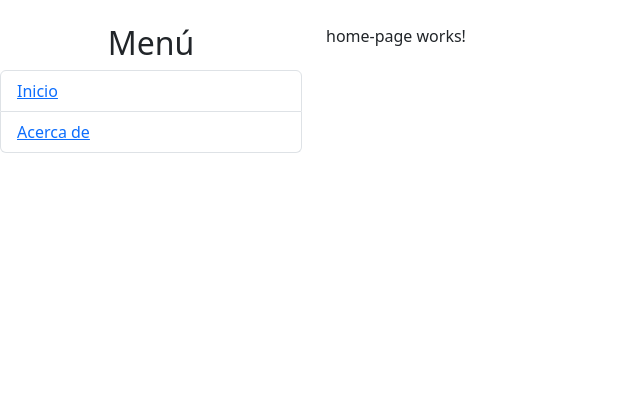
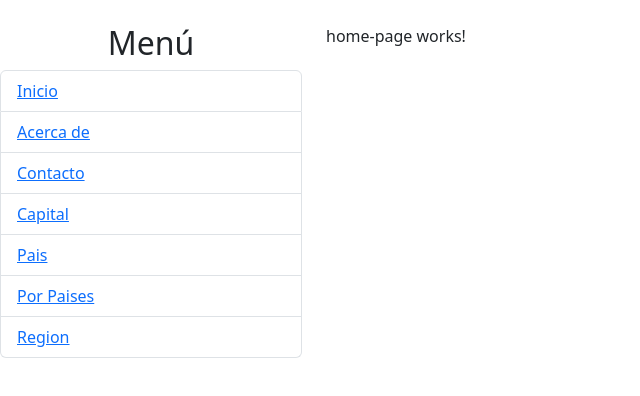
Before and after one commit to Gbo-eng/countryApp, an Angular app in the folder countryApp/: page / in a window 1280 px wide. Shown: the top 396 px of the page, without its empty margins (0-640 px from the left). Built offline with nearby package versions, Linux system fonts and the light colour scheme.

Commit message:
Intento p15

```diff
--- a/countryApp/src/app/app.component.ts
+++ b/countryApp/src/app/app.component.ts
@@ -1,6 +1,7 @@
 import { Component } from '@angular/core';
 import { RouterOutlet } from '@angular/router';
-import { SidebarComponent } from './shared/component/sidebar/sidebar.component';
+import { SidebarComponent } from './shared/components/sidebar/sidebar.component';
+import { SearchBoxComponent } from './shared/components/searchBox/searchBox.component';
 // import { AboutPageComponent } from './shared/pages/about-page/about-page.component';
 // import { ContactPageComponent } from './shared/pages/contact-page/contact-page.component';
 // import { HomePageComponent } from './shared/pages/home-page/home-page.component';
@@ -8,7 +9,7 @@ import { SidebarComponent } from './shared/component/sidebar/sidebar.component';
 @Component({
   selector: 'app-root',
   standalone: true,
-  imports: [RouterOutlet,SidebarComponent],
+  imports: [RouterOutlet,SidebarComponent,SearchBoxComponent],
   templateUrl: './app.component.html',
   styleUrl: './app.component.css'
 })
--- a/countryApp/src/app/app.routes.ts
+++ b/countryApp/src/app/app.routes.ts
@@ -25,6 +25,5 @@ export const routes: Routes = [
     {
         path: 'region',
         loadChildren: () => import('./countries/country.routes').then((m) => m.countryRoutes),
-    },
-
+    }
 ];
--- a/countryApp/src/app/countries/pages/by-country-page/by-country-page.component.html
+++ b/countryApp/src/app/countries/pages/by-country-page/by-country-page.component.html
@@ -1 +1,2 @@
-<p>by-country-page works!</p>
+<!-- <p>by-country-page works!</p> -->
+<app-searchBox></app-searchBox>
--- a/countryApp/src/app/countries/pages/by-country-page/by-country-page.component.ts
+++ b/countryApp/src/app/countries/pages/by-country-page/by-country-page.component.ts
@@ -1,9 +1,10 @@
 import { Component } from '@angular/core';
+import { SearchBoxComponent } from '../../../shared/components/searchBox/searchBox.component';
 
 @Component({
   selector: 'app-by-country-page',
   standalone: true,
-  imports: [],
+  imports: [SearchBoxComponent],
   templateUrl: './by-country-page.component.html',
   styles: ``
 })
--- a/countryApp/src/app/shared/component/sidebar/sidebar.component.html
+++ /dev/null
@@ -1,9 +0,0 @@
-<h2 class="text-center">Menú</h2>
-<ul class="list-group">
-    <li class="list-group-item">
-        <a routerLink="/home">Inicio</a>
-    </li>
-    <li class="list-group-item">
-        <a routerLink="/about">Acerca de</a>
-    </li>
-</ul>
--- /dev/null
+++ b/countryApp/src/app/shared/components/searchBox/searchBox.component.html
@@ -0,0 +1,6 @@
+<!-- <p>searchBox works!</p> -->
+<div>
+
+    <input type="text" placeholder="Introduce el término de búsqueda..." class="form-control">
+
+</div>
--- /dev/null
+++ b/countryApp/src/app/shared/components/searchBox/searchBox.component.ts
@@ -0,0 +1,13 @@
+import { Component } from '@angular/core';
+import { RouterModule,RouterLink,RouterLinkActive } from '@angular/router';
+
+@Component({
+  selector: 'app-searchBox',
+  standalone: true,
+  imports: [],
+  templateUrl: './searchBox.component.html',
+  styles: ``
+})
+export class SearchBoxComponent {
+
+}
--- /dev/null
+++ b/countryApp/src/app/shared/components/sidebar/sidebar.component.html
@@ -0,0 +1,24 @@
+<h2 class="text-center">Menú</h2>
+<ul class="list-group">
+    <li class="list-group-item">
+        <a routerLink="/home">Inicio</a>
+    </li>
+    <li class="list-group-item">
+        <a routerLink="/about">Acerca de</a>
+    </li>
+    <li class="list-group-item">
+        <a routerLink="/contact">Contacto</a>
+    </li>
+    <li class="list-group-item">
+        <a routerLink="/countries/capital">Capital</a>
+    </li>
+    <li class="list-group-item">
+        <a routerLink="/countries/country">Pais</a>
+    </li>
+    <li class="list-group-item">
+        <a routerLink="/countries/by-country-Page">Por Paises</a>
+    </li>
+    <li class="list-group-item">
+        <a routerLink="/countries/region">Region</a>
+    </li>
+</ul>
```
Also changed, not shown: countryApp/src/app/shared/components/sidebar/sidebar.component.css (added), countryApp/src/app/shared/components/sidebar/sidebar.component.ts (renamed from countryApp/src/app/shared/component/sidebar/sidebar.component.ts), countryApp/tsconfig.json (line endings or trailing spaces), 1 other file (tests, documents, lock files or other folders).
